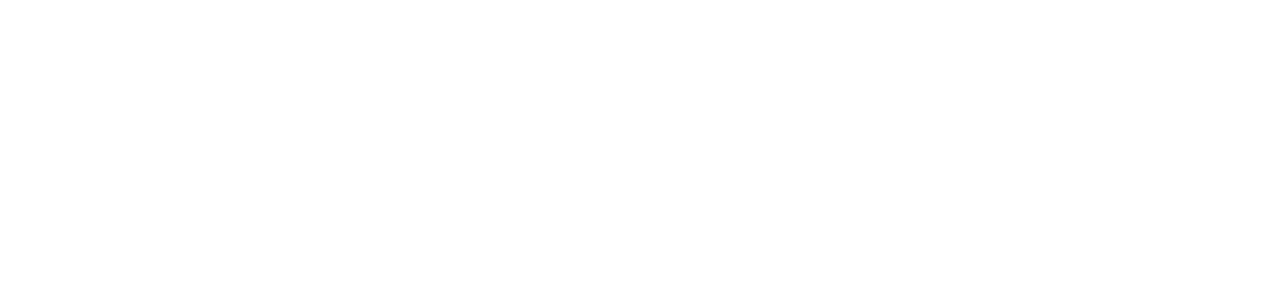
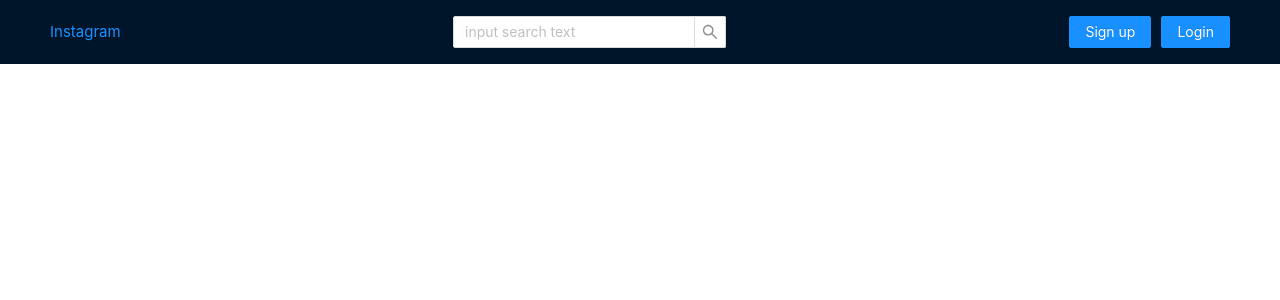
Before and after one commit to imStav/instagram-clone, a Vue app: page / in a window 1280 px wide. Shown: the top 300 px of the page. Built offline with nearby package versions, Linux system fonts and the light colour scheme.

Commit message:
New `NavBar` `AuthModal` `Container` components
Working on general UI. Starting to implement navbar and authentication modals.

The <Container /> component is set to contain the navbar layout using <slot>.

```diff
--- a/src/App.vue
+++ b/src/App.vue
@@ -1,8 +1,11 @@
 <script setup>
+import NavBar from "./components/NavBar.vue";
 </script>
 
 <template>
-  <main></main>
+  <main>
+    <NavBar />
+  </main>
 
   <RouterView />
 </template>
--- /dev/null
+++ b/src/components/AuthModal.vue
@@ -0,0 +1,39 @@
+<script setup>
+import { ref, defineProps } from "vue";
+
+const props = defineProps(["isLogin"]);
+
+const visible = ref(false);
+const showModal = () => {
+  visible.value = true;
+};
+
+const handleOk = (e) => {
+  console.log(e);
+  visible.value = false;
+};
+
+const title = props.isLogin ? "Login" : "Sign up";
+</script>
+
+<template>
+  <div>
+    <a-button type="primary" @click="showModal" class="button">{{ title }}</a-button>
+    <a-modal v-model:visible="visible" title="Basic Modal" @ok="handleOk">
+      <a-input v-if="!isLogin" v-model:value="value" placeholder="Username" />
+      <a-input v-model:value="value" placeholder="Email" />
+      <a-input v-model:value="value" placeholder="Password" />
+    </a-modal>
+  </div>
+</template>
+
+
+<style scoped>
+input {
+  margin-top: .5rem;
+}
+
+.button {
+  margin-left: 10px;
+}
+</style>
--- /dev/null
+++ b/src/components/Container.vue
@@ -0,0 +1,17 @@
+<script setup></script>
+
+<template>
+  <div class="container">
+    <slot></slot>
+  </div>
+</template>
+
+<style scoped>
+.container {
+  display: flex;
+  justify-content: center;
+  align-items: center;
+  width: 100%;
+  margin-inline: auto;
+}
+</style>
--- /dev/null
+++ b/src/components/NavBar.vue
@@ -0,0 +1,51 @@
+<script setup>
+import { ref } from "vue";
+import { RouterLink } from "vue-router";
+import Container from "./Container.vue";
+import AuthModal from "./AuthModal.vue";
+
+const searchUser = ref("");
+</script>
+
+<template>
+  <a-layout-header class="layout_header">
+    <Container>
+      <div class="nav_container">
+        <div>
+          <RouterLink to="/">Instagram</RouterLink>
+        </div>
+
+        <div>
+          <a-input-search
+            v-model:value="searchUser"
+            placeholder="input search text"
+            style="width: 100%"
+            @search="onSearch"
+          />
+        </div>
+
+        <div class="nav_buttons">
+          <AuthModal :isLogin="false" />
+          <AuthModal :isLogin="true" />
+        </div>
+      </div>
+    </Container>
+  </a-layout-header>
+</template>
+
+<style scoped>
+.nav_container {
+  display: flex;
+  justify-content: space-between;
+  align-items: center;
+  width: 100%;
+}
+
+.nav_container div {
+  display: flex;
+}
+
+.nav_buttons:nth-child(2) {
+  margin-inline: 1rem;
+}
+</style>
--- a/src/views/HomeView.vue
+++ b/src/views/HomeView.vue
@@ -1,7 +1,5 @@
-<script setup>
-</script>
+<script setup></script>
 
 <template>
-  <main>
-  </main>
+  <main></main>
 </template>
--- a/vite.config.js
+++ b/vite.config.js
@@ -1,15 +1,15 @@
-import { fileURLToPath, URL } from 'node:url'
+import { fileURLToPath, URL } from "node:url";
 
-import { defineConfig } from 'vite'
-import vue from '@vitejs/plugin-vue'
-import vueJsx from '@vitejs/plugin-vue-jsx'
+import { defineConfig } from "vite";
+import vue from "@vitejs/plugin-vue";
+import vueJsx from "@vitejs/plugin-vue-jsx";
 
 // https://vitejs.dev/config/
 export default defineConfig({
   plugins: [vue(), vueJsx()],
   resolve: {
     alias: {
-      '@': fileURLToPath(new URL('./src', import.meta.url))
-    }
-  }
-})
+      "@": fileURLToPath(new URL("./src", import.meta.url)),
+    },
+  },
+});
```
Also changed, not shown: cypress.config.js (+5 -5 lines), src/main.js (+12 -11 lines), src/router/index.js (+8 -8 lines), src/stores/counter.js (+8 -8 lines), .eslintrc.cjs, 2 other files (tests, documents, lock files or other folders).
